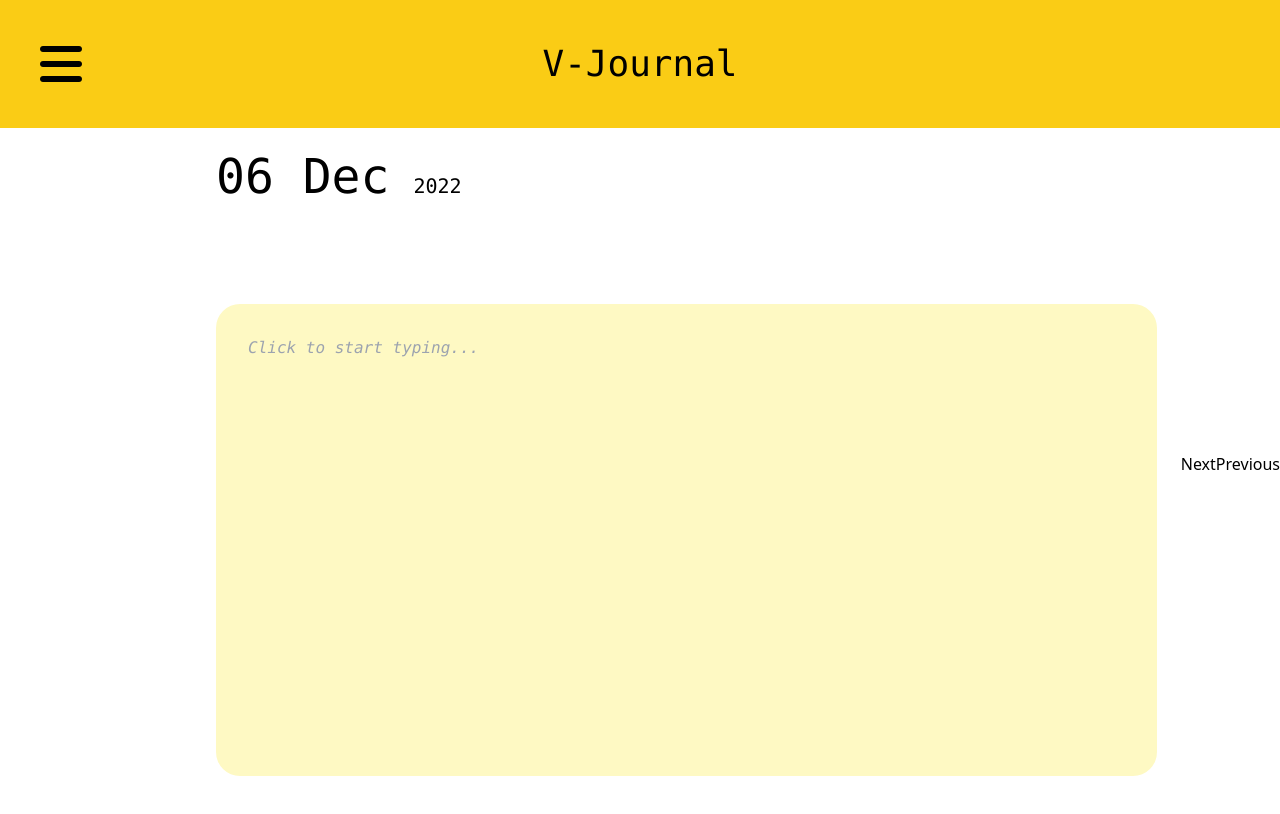
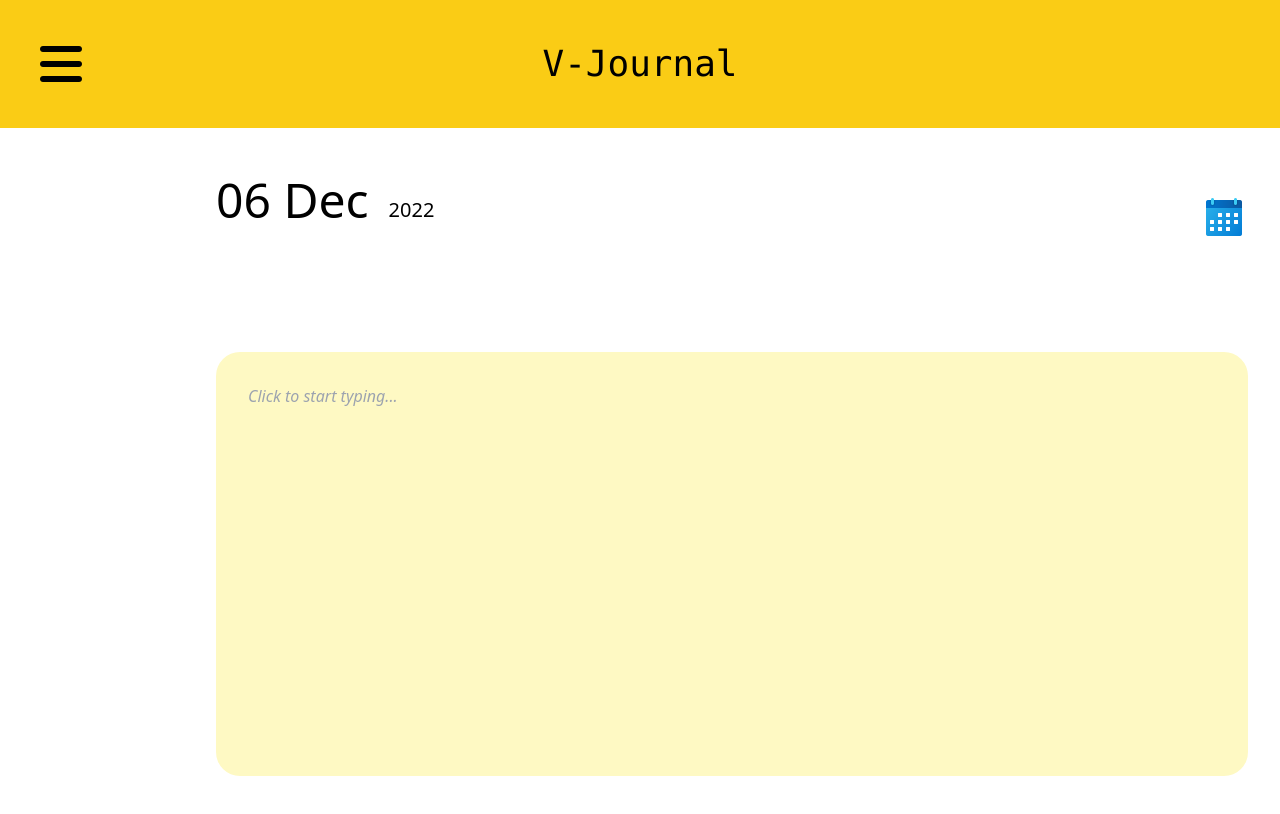
Before and after one commit to NishLingam/virtual-journal, a React (Create React App) app: page / in a window 1280 px wide. Shown: the top 814 px of the page. Built offline with nearby package versions, Linux system fonts and the light colour scheme.

Commit message:
Added calendar popout

```diff
--- a/src/App.js
+++ b/src/App.js
@@ -1,4 +1,5 @@
 import './styles/base.css';
+import "react-datepicker/dist/react-datepicker.css";
 
 import HomePage from './pages/HomePage';
 
--- a/src/general/DiarySection.jsx
+++ b/src/general/DiarySection.jsx
@@ -1,26 +1,40 @@
-import React from 'react';
 import {
     format,
     getDayOfYear
  } from 'date-fns';
+import DatePicker from "react-datepicker";
+
 import questionsList from "../data/JournalQuestionDictionary";
+import CalendarImg from "../images/calendarImg.png";
+import { useState } from 'react';
 
 const DiarySection = ({ date }) => {
-    const dayAndMonth = format(date, "dd MMM")
-    const year = format(date, "yyyy")
+    const [diaryDate, setDiaryDate] = useState(date);
+    const day = format(diaryDate, "dd")
+    const month = format(diaryDate, "MMM")
+    const year = format(diaryDate, "yyyy")
 
-    const dateIndex = getDayOfYear(date) - 335;
+    const dateIndex = getDayOfYear(diaryDate) - 335;
+
+    const updateDate = (date) => {
+        setDiaryDate(date)
+    }
 
 
     return (
-        <div className='flex flex-col flex-grow font-mono'>
-            <div className='flex items-end py-6'>
-                <div className='text-5xl'> {dayAndMonth}</div>
-                <div className='text-xl ml-6'> {year} </div>
+        <div className='flex flex-col flex-grow'>
+            <div className='flex py-6 mr-8 items-end justify-between'>
+                <div className='flex items-end py-6'>
+                    <div className='text-5xl whitespace-nowrap mr-5'> {day} {month}</div>
+                    <div className='text-xl'> {year} </div>
+                </div>
+                <div>
+                    <DatePicker selected={diaryDate} onChange={(date) =>updateDate(date)} customInput={<img src={CalendarImg} className="h-12"></img>} />
+                </div>
             </div>
 
             <div className='py-10 italic text-3xl'> {questionsList[dateIndex]} </div>
-            <form className='mr-6 mb-6 flex flex-grow bg-yellow-100 italic cursor-pointer rounded-3xl'>
+            <form className='mr-8 mb-6 flex flex-grow bg-yellow-100 italic cursor-pointer rounded-3xl'>
                 <textarea className="p-8 italic h-full w-full flex justify-center items-start" type="text" placeholder='Click to start typing...' />
             </form>
         </div>
--- a/src/pages/HomePage.jsx
+++ b/src/pages/HomePage.jsx
@@ -31,8 +31,6 @@ const HomePage = () => {
             <div className='flex flex-1'>
                 <SideBar sideBarActive={sideBarActive}/>
                 <DiarySection date={activeDate}/>
-                <button onClick={nextDateHandler}> Next </button>
-                <button onClick={prevDateHandler}> Previous </button>
             </div>
         </div>
     )
```
Also changed, not shown: src/images/calendarImg.png (added).
